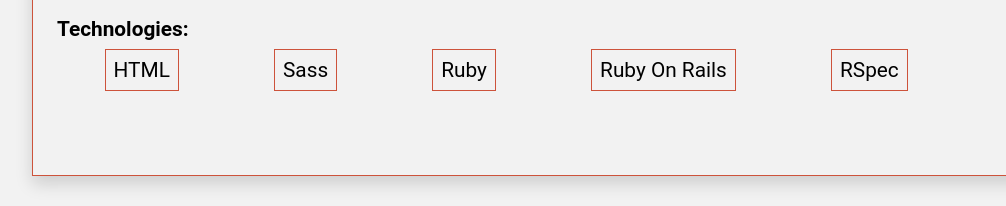
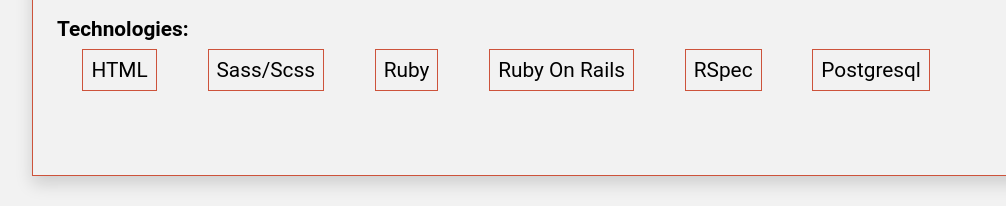
Before and after one commit to ammarkandel/Personal-Profile, a plain HTML site: page index.html in a window 1280 px wide. Shown: the part 2534-2740 px from the top of the page, 0-1006 px from the left. Drawn offline with Linux system fonts and the light colour scheme.

Commit message:
Change part of style

```diff
--- a/index.html
+++ b/index.html
@@ -161,10 +161,11 @@
               <h4>Technologies:</h4>
               <ul>
                 <li>HTML</li>
-                <li>Sass</li>
+                <li>Sass/Scss</li>
                 <li>Ruby</li>
                 <li>Ruby On Rails</li>
                 <li>RSpec</li>
+                <li>Postgresql</li>
               </ul>
             </div>
           </article>
```
